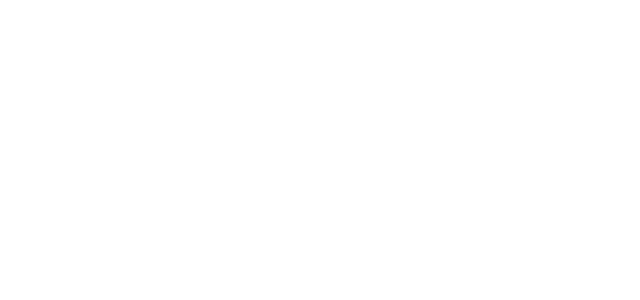
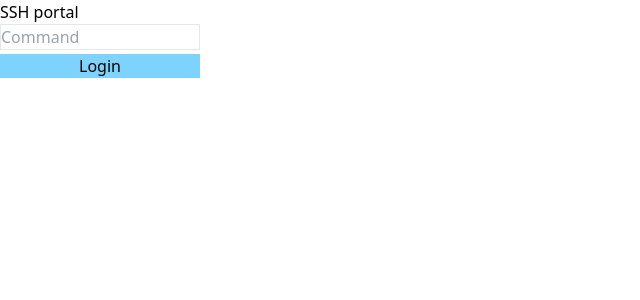
Before and after one commit to FE-CSC-Cloud/Platform-Nuxt, a Nuxt app: page /terminal in a window 1280 px wide. Before the commit this address had no page. Shown: the top 300 px of the page, without its empty margins (0-640 px from the left). Built offline with nearby package versions, Linux system fonts and the light colour scheme.

Commit message:
Printing stdout to webpage

```diff
--- /dev/null
+++ b/pages/terminal.vue
@@ -0,0 +1,47 @@
+<template>
+    <div>
+        <h1>SSH portal</h1>
+        <form class="flex gap-1 flex-col max-w-[200px]" @submit.prevent="login()">
+            <!-- <input type="text" placeholder="Username" v-model="username" class="border">
+            <input type="password" placeholder="Password" v-model="password" class="border"> -->
+            <input type="text" placeholder="Command" v-model="command" class="border">
+            <button class="bg-sky-300">Login</button>
+            <div v-if="responseStdout !== null">
+                Output: {{ responseStdout }}
+            </div>
+            <!-- <div v-if="responseStderr !== null" class="text-red-500">
+                Output: {{ responseStderr }}
+            </div> -->
+        </form>
+    </div>
+</template>
+
+<script setup>
+    const username = ref('jens')
+    const password = ref('jens!2#')
+    const command = ref('')
+    let responseStdout = ref(null)
+    let responseStderr = ref(null)
+
+    async function login() {
+        const response = await $fetch('/SSH', {
+            method: 'POST',
+            baseURL: 'http://localhost:3300',
+            headers: {
+                'Content-Type': 'application/json'
+            },
+            body: JSON.stringify({
+                SSH_user: this.username,
+                SSH_password: this.password,
+                SSH_host: "172.30.10.51",
+                command: this.command
+            })
+        })
+
+        if (response.code !== undefined)
+            console.log(response)
+
+        responseStdout.value = response.stdout
+        // responseStderr.value = response.stderr
+    }
+</script>
```
